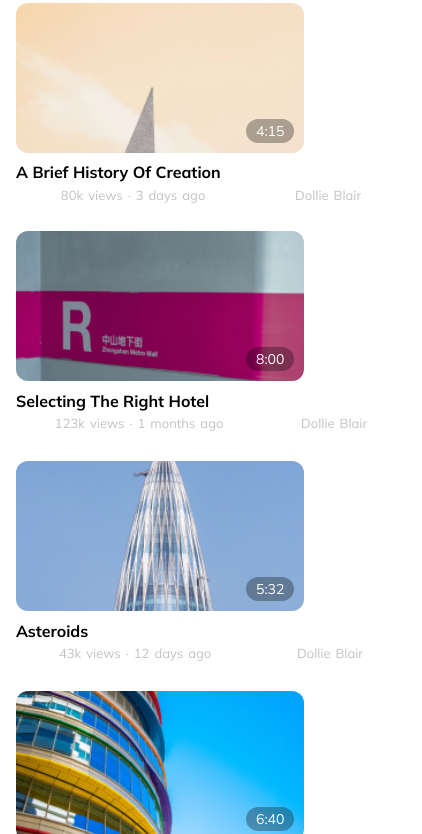
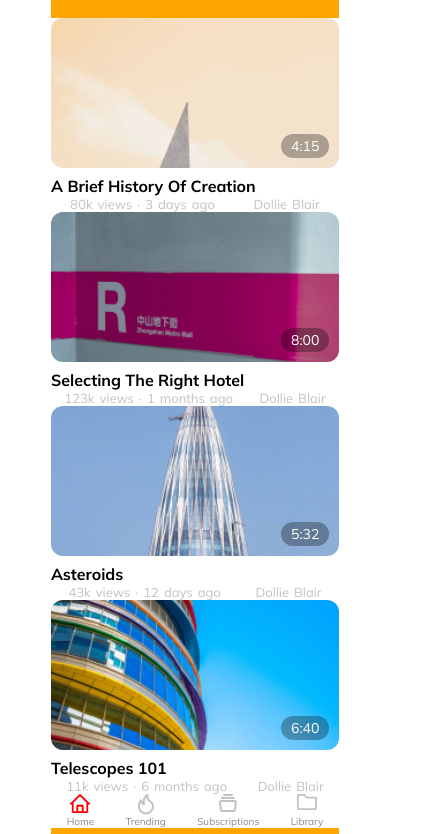
Before and after one commit to dkinnow/yt-redesign, a plain HTML site: page index.html in a window 390 px wide. Shown: the part 57-891 px from the top of the page, 422 px wide, since content can reach past the window. Drawn offline with Linux system fonts and the light colour scheme.

Commit message:
feat: restyle and refactor

```diff
--- a/css/main.scss
+++ b/css/main.scss
@@ -3,27 +3,51 @@
 body,
 * {
   background: #ffffff;
-  margin: 0px auto;
+  margin: 0 auto;
   font-family: "Mulish";
 }
 
 .wrapper {
   width: 100%;
-  padding: 0.75em 1em 0em 1em;
+  //padding: 0.75em 1em 0em 1em;
+  display:flex;
+  min-height:100%;
+  flex-direction: column;
   background: rgb(255, 255, 255);
 }
 
+.container {
+  max-width: 1200px;
+  background: orange;
+}
+
+@media (max-width:1200px){
+  .container {
+    max-width: 970px;
+  }
+}
+@media (max-width:992px){
+  .container {
+    max-width: 750px;
+  }
+}
+@media (max-width:767px){
+  .container {
+    max-width: none;
+  }
+}
+
 .header {
-  display: flex;
+ display: flex;
   flex-direction: row;
   place-content: space-between;
   justify-content: space-between;
-  margin-bottom: 1em;
+  margin-top: 1em;
 
+  margin-bottom: 1.8em;
 
   .logo-wrap {
     margin:0px;
-    //width: 116px;
     height: 30px;
   }
 
@@ -43,18 +67,18 @@ body,
     border: none;
     background: url("../assets/icons/search.svg") no-repeat;
     background-size: cover;
-    //width: 19px;
     height: 19px;
     cursor: pointer;
   }
 
   .avatar-button {
-    padding-left: 0.08em;
+//    padding-left: 0.08em;
     border: none;
     background: url("../assets/img/avatar.png") no-repeat;
     border-radius: 50%;
     width: 30px;
     height: 30px;
+
     background-size: cover;
     cursor: pointer;
   }
@@ -67,25 +91,25 @@ body,
     height: 100%;
     list-style-type: none;
 
-    li:first-child {
-      margin: 1.1em 0 1.9em 0;
-      height: 198px;
-    }
+   // li:first-child {
+      //margin: 1.1em 0 1.9em 0;
+      //height: 198px;
+   // }
   }
 
   h2 {
-    margin-top: 0.6em;
+    //margin-top: 0.6em;
     font-size: 16px;
     font-weight: 700;
   }
 
   .video-item {
-    margin: 1em 0 2em 0;
-    height: 198px;
+    //margin: 1em 0 2em 0;
+    //height: 198px;
 
 
   .video-desc {
-      margin-top: 0.3em;
+      //margin-top: 0.3em;
       display: flex;
       place-content: space-between;
 
@@ -110,18 +134,13 @@ body,
 
     .time {
       position: absolute;
-
       margin-top: -38px;
       margin-left: 230px;
       padding: 3px 10px 3px 10px;
-
       color: #ffffff;
       background: rgba(0,0,0,0.3);
-      //border: 1px black solid;
-
       border-radius: 12px;
       font-size: 14px;
-
     }
 
     img {
@@ -139,15 +158,15 @@ body,
   //padding: 0px 0px 0px 3px;
   padding-left: 0px;
   font-size: 10px;
-  width: 288px;
+  //width: 288px;
   color: #898989;
   list-style-type: none;
   margin-bottom: 1em;
 
   li {
     padding-left: 0px;
-    width: 45px;
-    height: 35px;
+
+
     display: flex;
     flex-direction: column;
     align-items: center;
--- a/index.html
+++ b/index.html
@@ -11,6 +11,7 @@
 
 <body>
     <div class="wrapper">
+        <div class="container">
         <header class="header">
             <div class="logo-wrap">
                 <a href="#">
@@ -98,6 +99,7 @@
         </footer>
 
     </div>
+    </div>
 </body>
 
 </html>
```
Also changed, not shown: css/main.css, 1 other file.
